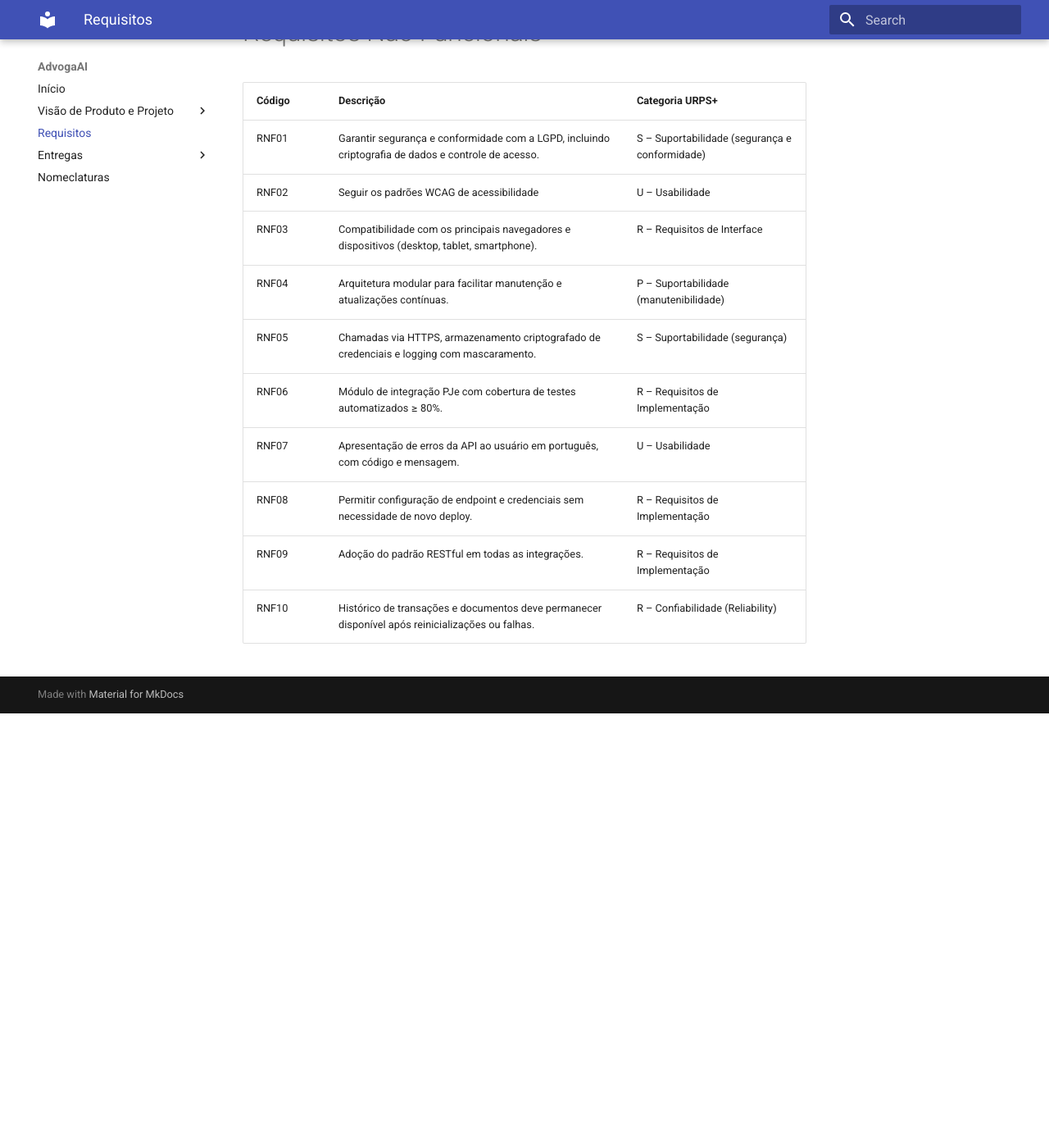
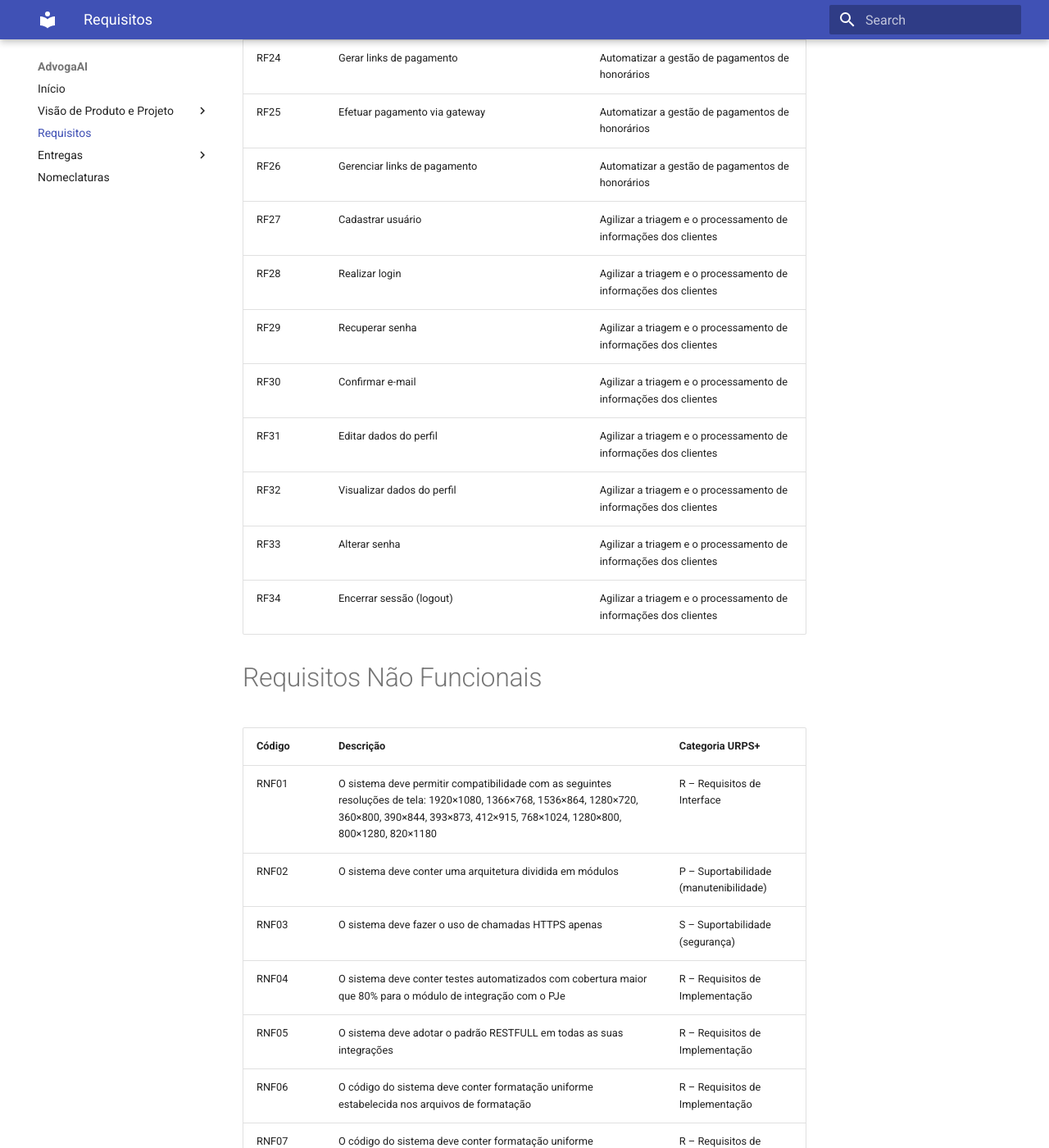
Before and after one commit to mdsreq-fga-unb/2025.1-T01-AdvogaAI, an MkDocs documentation site: the page built from docs/requisitor.md, in a window 1280 px wide and 1400 px high, scrolled down 1974 px. Shown: the whole window at 82% size. Built offline with MkDocs 1.6.1 and Material for MkDocs 9.7.7, drawn with Linux system fonts in a browser that asks for light colours; before the commit the page ends 2844 px from its top, so only the background shows below that; some of the changed text lies outside the part shown.

Commit message:
docs: Update requisitor.md

```diff
--- a/docs/requisitor.md
+++ b/docs/requisitor.md
@@ -1,6 +1,14 @@
+
+# Levantamento dos Requisitos
+
+Os **requisitos funcionais e não funcionais** deste sistema foram levantados em conjunto com o cliente por meio das técnicas de **brainstorming** e **entrevistas** com a cliente.
+Essas abordagens permitiram identificar tanto as necessidades explícitas quanto os desejos latentes da usuária principal, proporcionando uma visão abrangente sobre os fluxos de trabalho, problemas enfrentados no dia a dia e oportunidades de melhoria que o sistema pode proporcionar.
+
+---
+
+# Requisitos Funcionais
 
 
-# Requisitos Funcionais
 
 | Código | Nome                                                               | Objetivo Específico                                                    |
 |--------|--------------------------------------------------------------------|------------------------------------------------------------------------|
@@ -30,18 +38,23 @@
 | RF24   | Gerar links de pagamento                                           | Automatizar a gestão de pagamentos de honorários                       |
 | RF25   | Efetuar pagamento via gateway                                      | Automatizar a gestão de pagamentos de honorários                       |
 | RF26   | Gerenciar links de pagamento                                       | Automatizar a gestão de pagamentos de honorários                       |
+| RF27   | Cadastrar usuário                   | Agilizar a triagem e o processamento de informações dos clientes                |
+| RF28   | Realizar login                      | Agilizar a triagem e o processamento de informações dos clientes           |
+| RF29   | Recuperar senha                     | Agilizar a triagem e o processamento de informações dos clientes        |
+| RF30   | Confirmar e-mail                    | Agilizar a triagem e o processamento de informações dos clientes                            |
+| RF31   | Editar dados do perfil              | Agilizar a triagem e o processamento de informações dos clientes          |
+| RF32   | Visualizar dados do perfil          | Agilizar a triagem e o processamento de informações dos clientes                     |
+| RF33   | Alterar senha                       | Agilizar a triagem e o processamento de informações dos clientes                           |
+| RF34   | Encerrar sessão (logout)           | Agilizar a triagem e o processamento de informações dos clientes          |
 
 # Requisitos Não Funcionais
 
 | Código | Descrição                                                                                     | Categoria URPS+                            |
 |--------|-----------------------------------------------------------------------------------------------|--------------------------------------------|
-| RNF01  | Garantir segurança e conformidade com a LGPD, incluindo criptografia de dados e controle de acesso. | S – Suportabilidade (segurança e conformidade) |
-| RNF02  | Seguir os padrões WCAG de acessibilidade                                                      | U – Usabilidade                             |
-| RNF03  | Compatibilidade com os principais navegadores e dispositivos (desktop, tablet, smartphone).   | R – Requisitos de Interface                 |
-| RNF04  | Arquitetura modular para facilitar manutenção e atualizações contínuas.                       | P – Suportabilidade (manutenibilidade)      |
-| RNF05  | Chamadas via HTTPS, armazenamento criptografado de credenciais e logging com mascaramento.   | S – Suportabilidade (segurança)             |
-| RNF06  | Módulo de integração PJe com cobertura de testes automatizados ≥ 80%.                         | R – Requisitos de Implementação             |
-| RNF07  | Apresentação de erros da API ao usuário em português, com código e mensagem.                  | U – Usabilidade                             |
-| RNF08  | Permitir configuração de endpoint e credenciais sem necessidade de novo deploy.               | R – Requisitos de Implementação             |
-| RNF09  | Adoção do padrão RESTful em todas as integrações.                                             | R – Requisitos de Implementação             |
-| RNF10  | Histórico de transações e documentos deve permanecer disponível após reinicializações ou falhas. | R – Confiabilidade (Reliability)            |
+| RNF01  | O sistema deve permitir compatibilidade com as seguintes resoluções de tela: 1920×1080, 1366×768, 1536×864, 1280×720, 360×800, 390×844, 393×873, 412×915, 768×1024, 1280×800, 800×1280, 820×1180 | R – Requisitos de Interface
+| RNF02  | O sistema deve conter uma arquitetura dividida em módulos                   | P – Suportabilidade (manutenibilidade)      |
+| RNF03  | O sistema deve fazer o uso de chamadas HTTPS apenas  | S – Suportabilidade (segurança)             |
+| RNF04  | O sistema deve conter testes automatizados com cobertura maior que 80% para o módulo de integração com o PJe                     | R – Requisitos de Implementação             |
+| RNF05  | O sistema deve adotar o padrão RESTFULL em todas as suas integrações                                        | R – Requisitos de Implementação             |
+| RNF06  | O código do sistema deve conter formatação uniforme estabelecida nos arquivos de formatação                                       | R – Requisitos de Implementação|
+| RNF07  | O código do sistema deve conter formatação uniforme estabelecida nos arquivos de formatação                                       | R – Requisitos de Implementação             |
```
